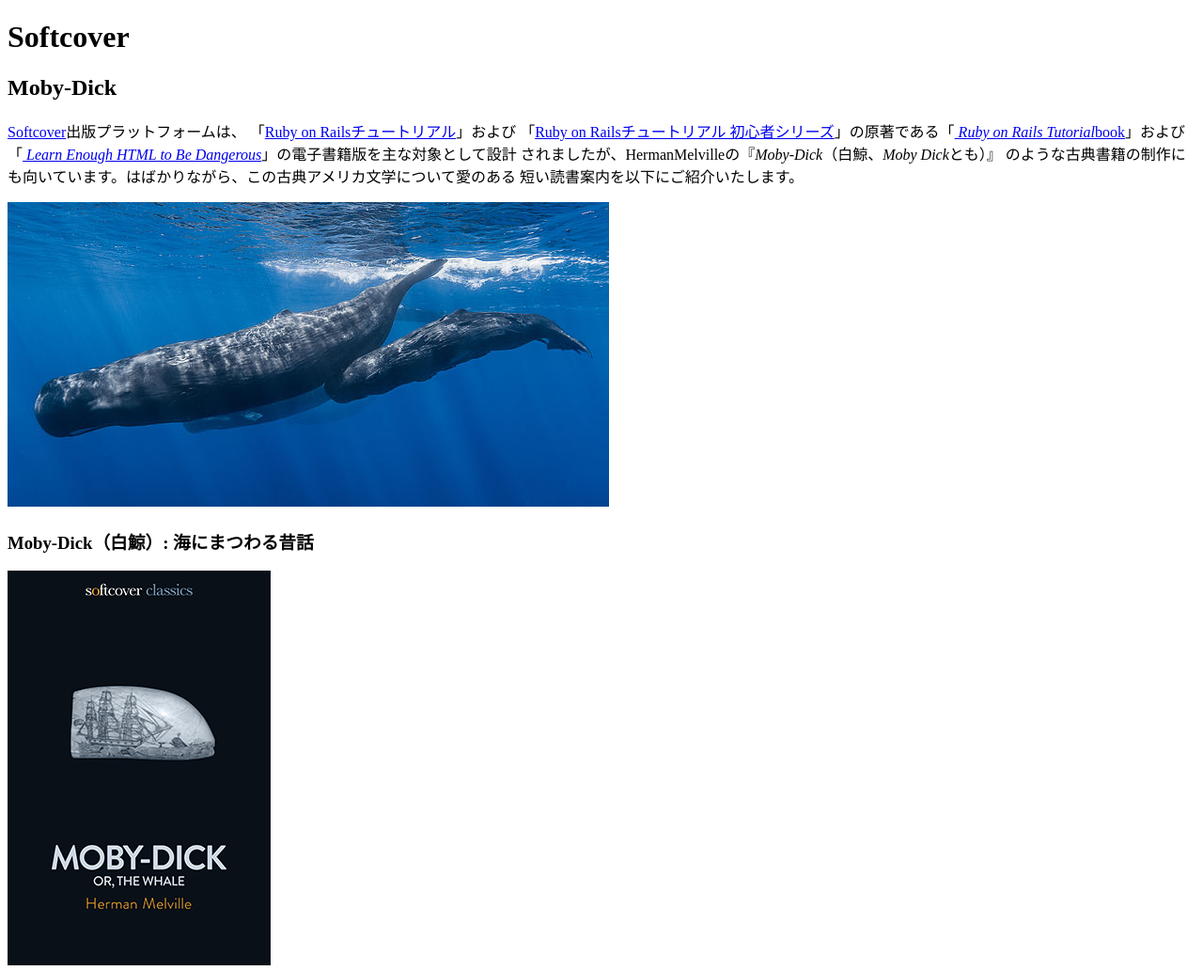
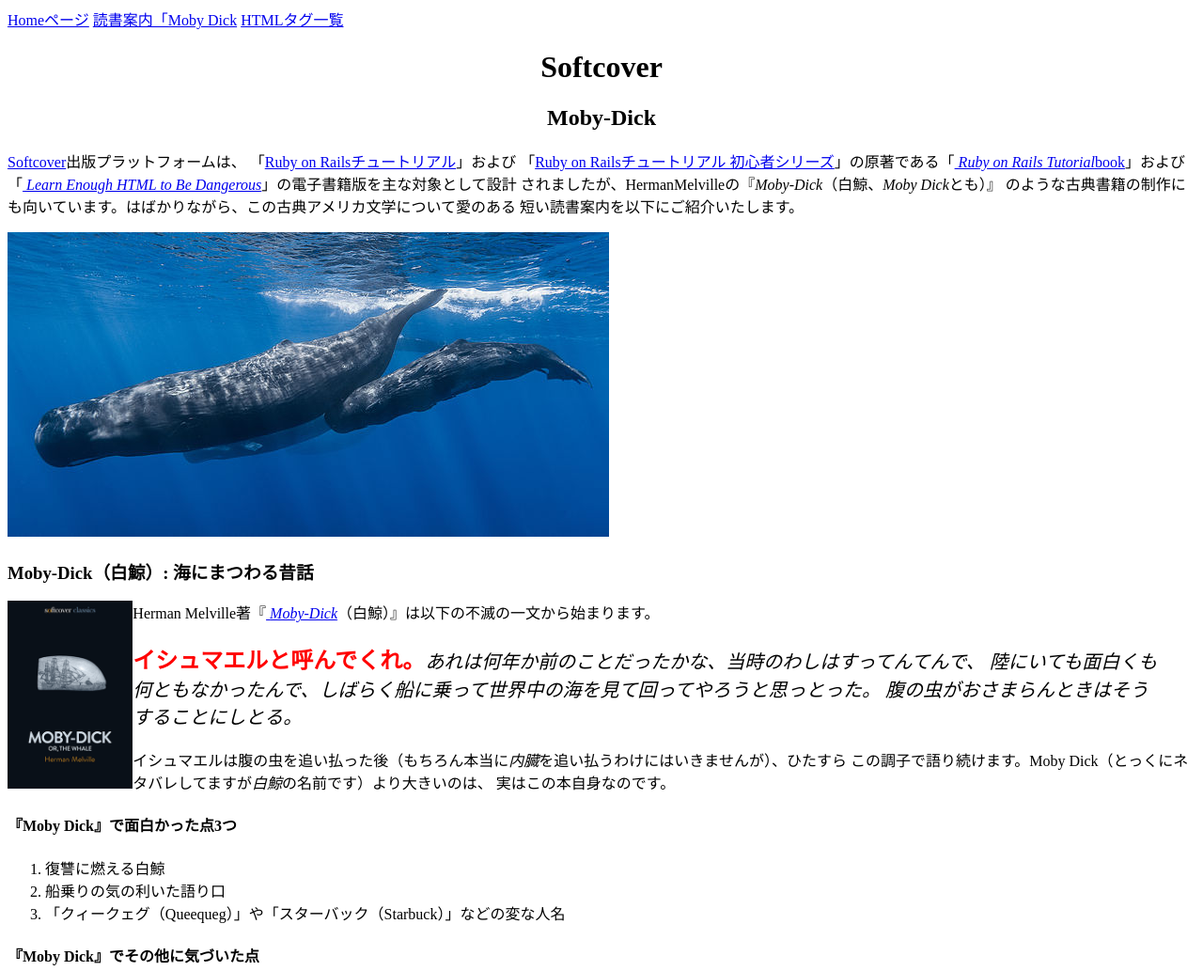
Before and after one commit to Rikuto-t/sample_website, a plain HTML site: page moby_dick.html in a window 1280 px wide. Shown: the top 1033 px of the page at 94% size. Drawn offline with Linux system fonts and the light colour scheme.

Commit message:
add float

```diff
--- a/moby_dick.html
+++ b/moby_dick.html
@@ -8,8 +8,13 @@
 
 <body>
 
+  <div>
+    <a href="index.html">Homeページ</a>
+    <a href="moby_dick.html">読書案内「Moby Dick</a>
+    <a href="tags.html">HTMLタグ一覧</a>
+  </div>
   <!-- スタイルをもっと追加すること(最後のセクションで行う予定) -->
-  <header>
+  <header style="text-align: center;">
     <h1>Softcover</h1>
     <h2>Moby-Dick</h2>
   </header>
@@ -37,7 +42,7 @@
     <h3>Moby-Dick（白鯨）: 海にまつわる昔話</h3>
 
     <a href="https://www.softcover.io/read/6070fb03/moby-dick" target="_blank" rel="noopener">
-      <img src="images/moby_dick.png" alt="Moby-Dick（白鯨）">
+      <img src="images/moby_dick.png" alt="Moby-Dick（白鯨）" height="200px" style="float: left;">
     </a>
 
     <p>
@@ -45,9 +50,10 @@
         <em>Moby-Dick</em></a>（白鯨）』は以下の不滅の一文から始まります。
     </p>
 
-    <blockquote>
+    <blockquote style="font-style: italic; font-size: 20px;">
       <p>
-        <span>イシュマエルと呼んでくれ。</span>あれは何年か前のことだったかな、当時のわしはすってんてんで、
+        <span
+          style="font-style: normal; font-size: 24px; font-weight: bold; color: #ff0000;">イシュマエルと呼んでくれ。</span>あれは何年か前のことだったかな、当時のわしはすってんてんで、
         陸にいても面白くも何ともなかったんで、しばらく船に乗って世界中の海を見て回ってやろうと思っとった。
         腹の虫がおさまらんときはそうすることにしとる。
       </p>
```
Also changed, not shown: tag.html (+5 -0 lines).
